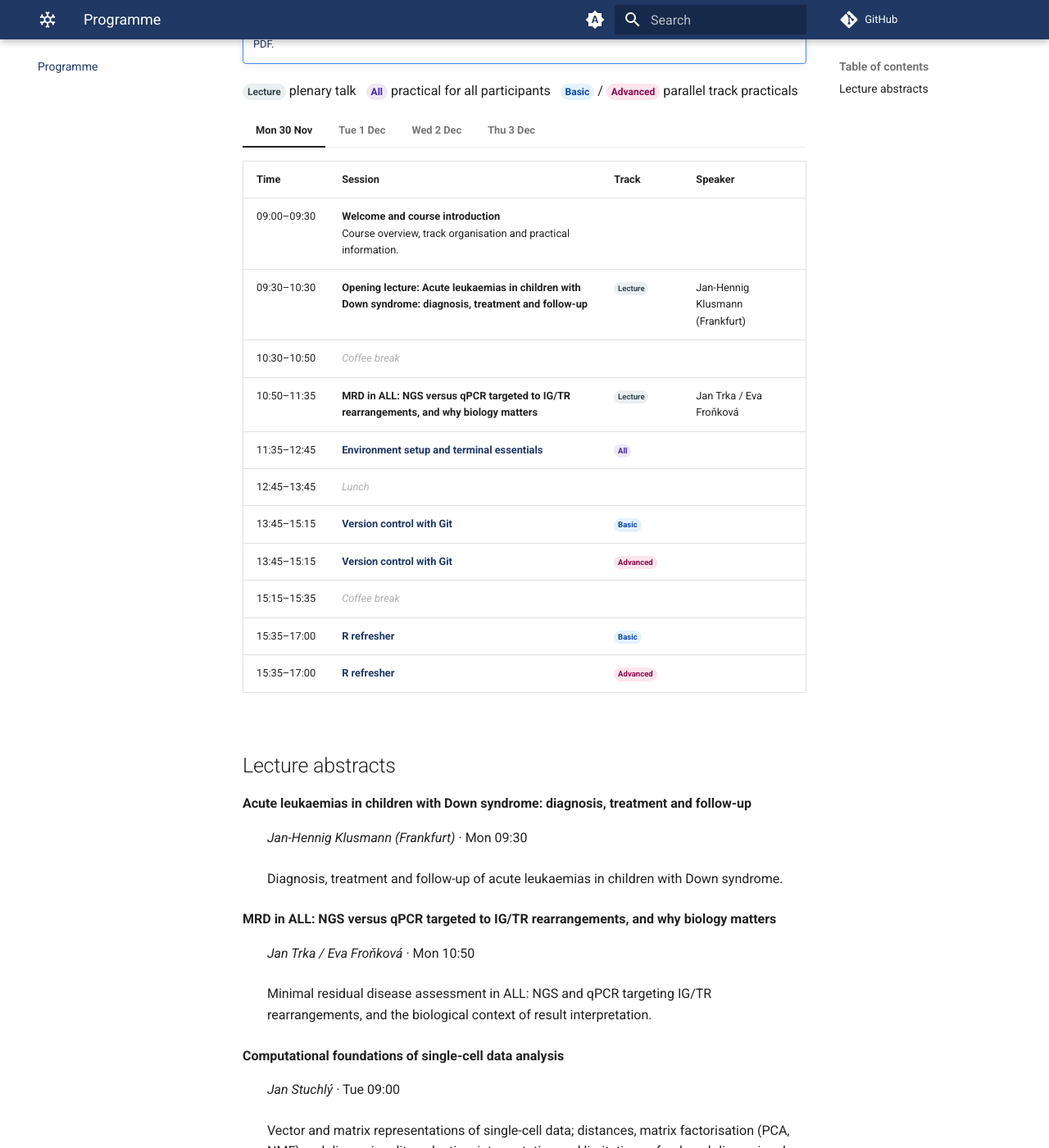
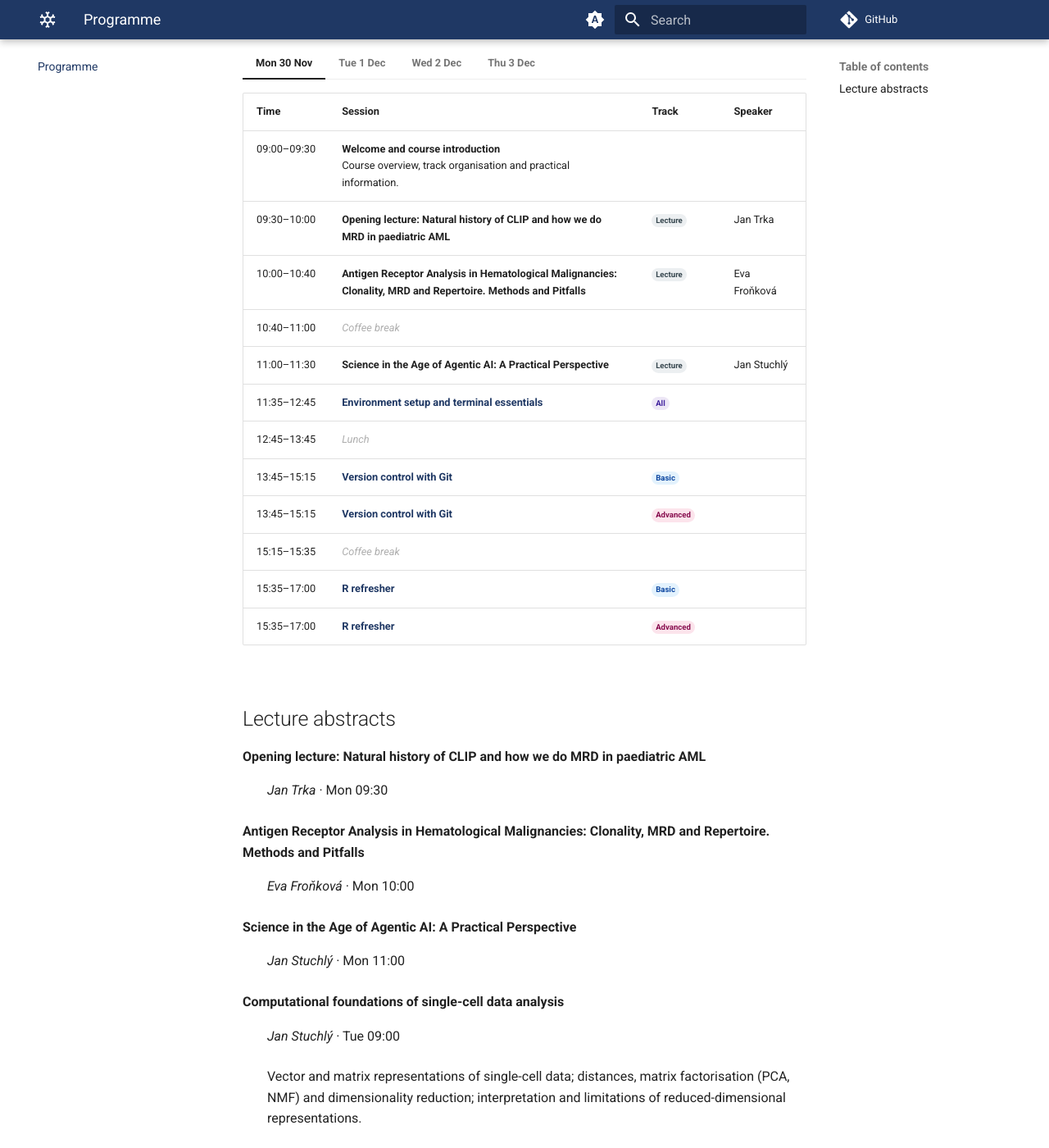
Before and after one commit to preislet/miracle-winter-academy-2026, an MkDocs documentation site: the page built from docs/programme.md, in a window 1280 px wide and 1400 px high, scrolled down 254 px. Shown: the whole window at 82% size. Built offline with MkDocs 1.6.1 and Material for MkDocs 9.7.7, drawn with Linux system fonts in a browser that asks for light colours; comment, search, counter and statistics services are not loaded; some of the changed text lies outside the part shown.

Commit message:
Update Monday morning lectures; drop 'preliminary' and outdated PDF

```diff
--- a/docs/programme.md
+++ b/docs/programme.md
@@ -1,8 +1,6 @@
 # Programme
 
-!!! note "Preliminary programme"
-    Times and speakers may still change. Practical sessions link to their workshop page.
-    [Download the programme as a PDF](assets/miracle_winter_academy_preliminary_programme.pdf).
+Practical sessions link to their workshop page.
 
 <span class="pill lecture">Lecture</span> plenary talk &nbsp;
 <span class="pill all">All</span> practical for all participants &nbsp;
@@ -13,9 +11,10 @@
     | Time | Session | Track | Speaker |
     |---|---|---|---|
     | 09:00–09:30 | **Welcome and course introduction**<br>Course overview, track organisation and practical information. | | |
-    | 09:30–10:30 | **Opening lecture: Acute leukaemias in children with Down syndrome: diagnosis, treatment and follow-up** | <span class="pill lecture">Lecture</span> | Jan-Hennig Klusmann (Frankfurt) |
-    | 10:30–10:50 | <span class="break">Coffee break</span> | | |
-    | 10:50–11:35 | **MRD in ALL: NGS versus qPCR targeted to IG/TR rearrangements, and why biology matters** | <span class="pill lecture">Lecture</span> | Jan Trka / Eva Froňková |
+    | 09:30–10:00 | **Opening lecture: Natural history of CLIP and how we do MRD in paediatric AML** | <span class="pill lecture">Lecture</span> | Jan Trka |
+    | 10:00–10:40 | **Antigen Receptor Analysis in Hematological Malignancies: Clonality, MRD and Repertoire. Methods and Pitfalls** | <span class="pill lecture">Lecture</span> | Eva Froňková |
+    | 10:40–11:00 | <span class="break">Coffee break</span> | | |
+    | 11:00–11:30 | **Science in the Age of Agentic AI: A Practical Perspective** | <span class="pill lecture">Lecture</span> | Jan Stuchlý |
     | 11:35–12:45 | **[Environment setup and terminal essentials](workshops/environment-setup.md)** | <span class="pill all">All</span> | |
     | 12:45–13:45 | <span class="break">Lunch</span> | | |
     | 13:45–15:15 | **[Version control with Git](workshops/git.md#basic)** | <span class="pill basic">Basic</span> | |
@@ -70,13 +69,14 @@
 
 ## Lecture abstracts
 
-**Acute leukaemias in children with Down syndrome: diagnosis, treatment and follow-up**
-: *Jan-Hennig Klusmann (Frankfurt)* · Mon 09:30
-: Diagnosis, treatment and follow-up of acute leukaemias in children with Down syndrome.
+**Opening lecture: Natural history of CLIP and how we do MRD in paediatric AML**
+: *Jan Trka* · Mon 09:30
 
-**MRD in ALL: NGS versus qPCR targeted to IG/TR rearrangements, and why biology matters**
-: *Jan Trka / Eva Froňková* · Mon 10:50
-: Minimal residual disease assessment in ALL: NGS and qPCR targeting IG/TR rearrangements, and the biological context of result interpretation.
+**Antigen Receptor Analysis in Hematological Malignancies: Clonality, MRD and Repertoire. Methods and Pitfalls**
+: *Eva Froňková* · Mon 10:00
+
+**Science in the Age of Agentic AI: A Practical Perspective**
+: *Jan Stuchlý* · Mon 11:00
 
 **Computational foundations of single-cell data analysis**
 : *Jan Stuchlý* · Tue 09:00
```
Also changed, not shown: docs/workshops/index.md (+1 -1 lines), 1 other file.
